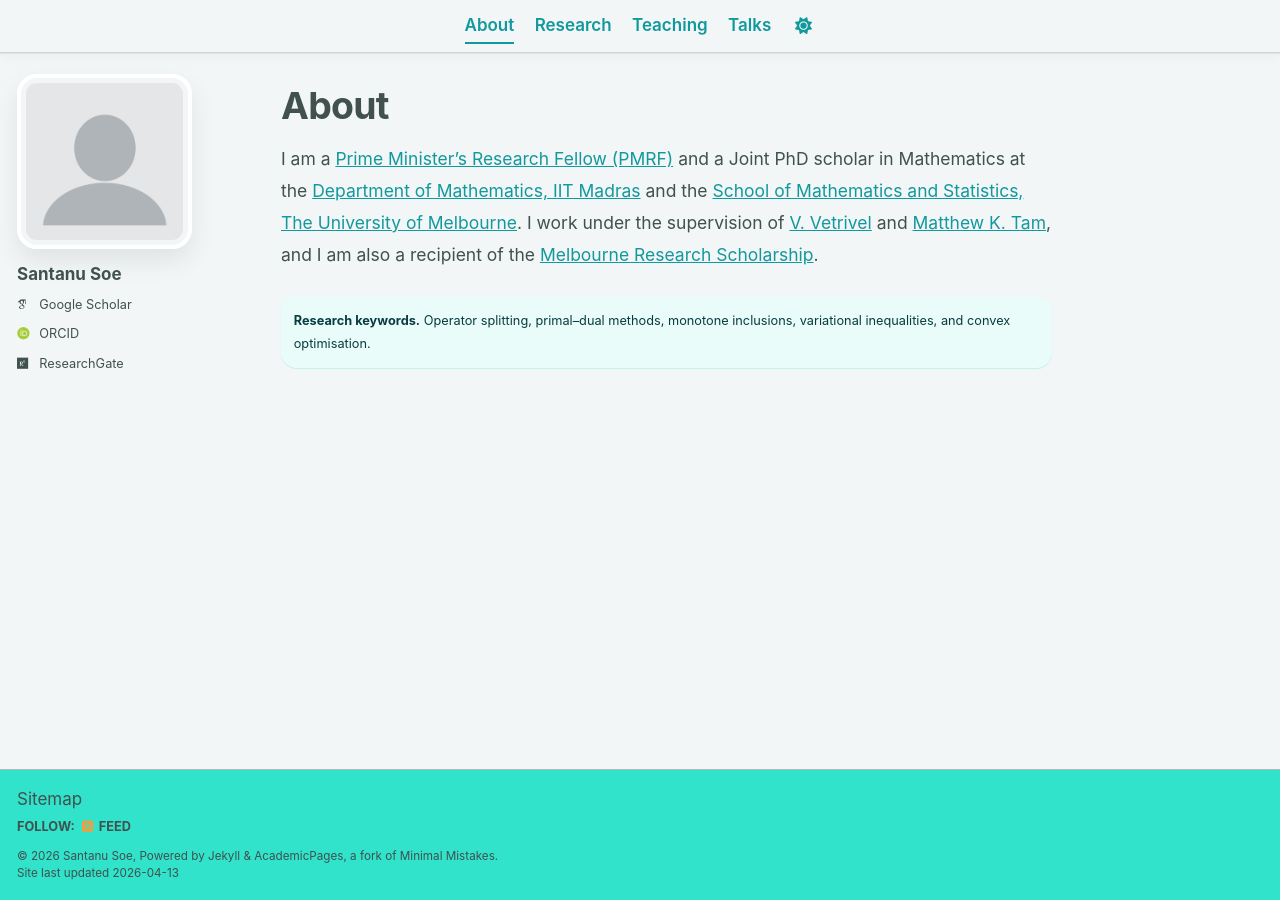
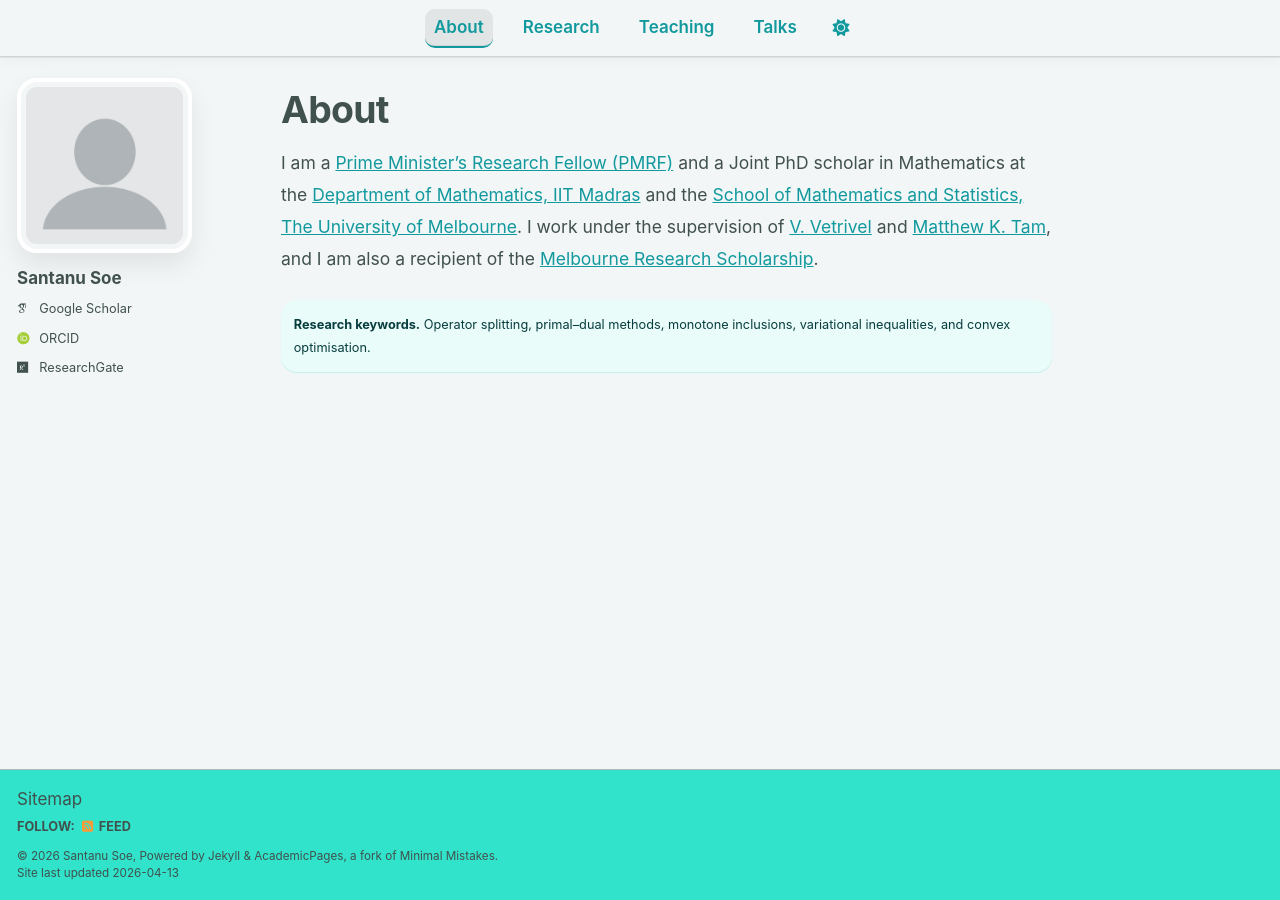
Before and after one commit to santanusoe/santanusoe.github.io, a Jekyll site: the page built from _pages/about.md, in a window 1280 px wide. Built offline with Jekyll 4.4.1, drawn with Linux system fonts in a browser that asks for light colours; some web fonts are replaced; a script bundle is joined from its source files by our own code; library files that are not in the unit come from our copies.

Commit message:
Improve navigation feedback and polish interaction styling

```diff
--- a/assets/css/main.scss
+++ b/assets/css/main.scss
@@ -50,6 +50,7 @@
 .masthead {
   border-bottom: 1px solid rgba(0, 0, 0, 0.08);
   box-shadow: 0 4px 12px rgba(0, 0, 0, 0.03);
+  backdrop-filter: saturate(140%) blur(6px);
 }
 
 .masthead__inner-wrap {
@@ -88,23 +89,37 @@
   align-items: center;
   justify-content: center;
   min-height: auto;
-  padding: 0.2rem 0;
-  border-radius: 0;
+  padding: 0.32rem 0.55rem;
+  border-radius: 10px;
   font-weight: 600;
   text-decoration: none;
   border: 0;
   border-bottom: 2px solid transparent;
   background: transparent;
+  transition: background-color 0.18s ease, border-color 0.18s ease, color 0.18s ease, box-shadow 0.18s ease, transform 0.18s ease;
+}
+
+.site-nav-links__item a:hover,
+.site-nav-links__item a:focus-visible {
+  background: rgba(0, 0, 0, 0.05);
+  border-bottom-color: currentColor;
+  outline: none;
+}
+
+.site-nav-links__item a:active {
+  transform: translateY(1px);
 }
 
 .site-nav-links__item.selected a {
+  background: rgba(0, 0, 0, 0.07);
   border-bottom-color: currentColor;
+  box-shadow: inset 0 -1px 0 rgba(0, 0, 0, 0.08);
 }
 
 .site-nav-links__toggle a {
   min-width: auto;
-  padding-left: 0.2rem;
-  padding-right: 0.2rem;
+  padding-left: 0.35rem;
+  padding-right: 0.35rem;
 }
 
 .sidebar.sticky {
@@ -176,6 +191,13 @@
   border-radius: 16px;
   background: #fff;
   box-shadow: 0 6px 16px rgba(0, 0, 0, 0.025);
+  transition: transform 0.18s ease, box-shadow 0.18s ease, border-color 0.18s ease;
+}
+
+.archive__item:hover {
+  transform: translateY(-1px);
+  box-shadow: 0 10px 24px rgba(0, 0, 0, 0.04);
+  border-color: rgba(0, 0, 0, 0.08);
 }
 
 .archive__item-title {
@@ -206,6 +228,10 @@
   font-size: 0.98rem;
   line-height: 1.55;
   color: #5b6b68;
+}
+
+a {
+  transition: color 0.18s ease, opacity 0.18s ease;
 }
 
 @media (max-width: 1060px) {
@@ -261,15 +287,24 @@
 
   .site-nav-links__item a {
     min-height: 2rem;
-    padding: 0.1rem 0;
+    width: 100%;
+    justify-content: flex-start;
+    padding: 0.28rem 0.5rem;
     font-size: 0.98rem;
+    border-bottom: 0;
+    border-radius: 8px;
+  }
+
+  .site-nav-links__item a:hover,
+  .site-nav-links__item a:focus-visible {
     border-bottom: 0;
   }
 
   .site-nav-links__item.selected a {
     border-bottom: 0;
-    text-decoration: underline;
-    text-underline-offset: 0.18rem;
+    text-decoration: none;
+    box-shadow: none;
+    background: rgba(0, 0, 0, 0.08);
   }
 
   .page {
```
